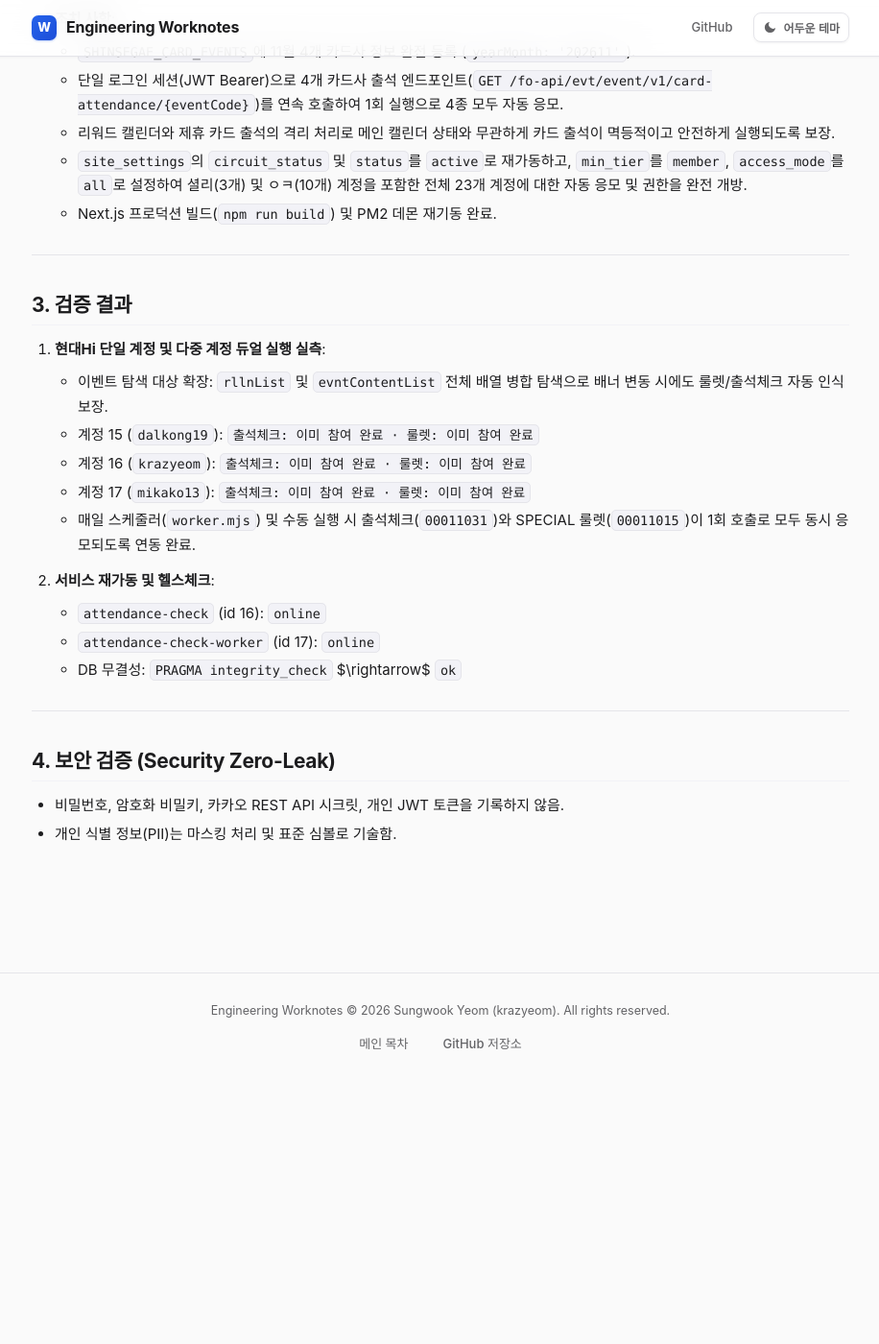
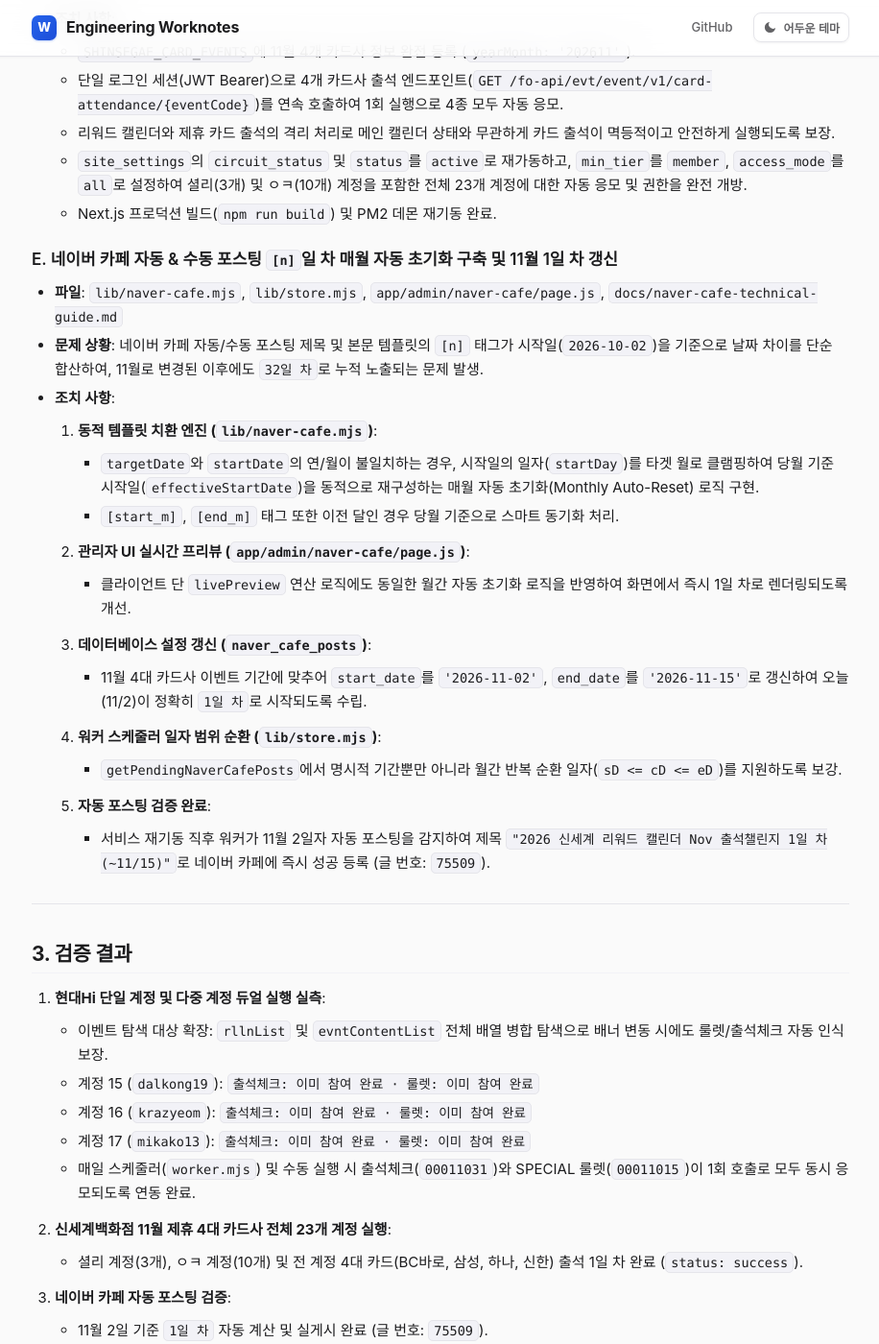
Before and after one commit to krazyeom/worknote, a Jekyll site: the page built from notes/2026-11-02-attendance-thehyundai-roulette-and-lottecinema.md, in a window 1280 px wide and 1400 px high, scrolled down 1992 px. Shown: the whole window at 96% size, without its empty margins (181-1097 px from the left). Built offline with Jekyll 4.4.1, drawn with Linux system fonts in a browser that asks for light colours; our own code applies the rules of GitHub Pages for plain Markdown files; before the commit the page ends 3125 px from its top, so only the background shows below that.

Commit message:
docs(worknote): record naver cafe [n] monthly auto-reset and nov 1st day update

```diff
--- a/notes/2026-11-02-attendance-thehyundai-roulette-and-lottecinema.md
+++ b/notes/2026-11-02-attendance-thehyundai-roulette-and-lottecinema.md
@@ -57,6 +57,22 @@
   - `site_settings`의 `circuit_status` 및 `status`를 `active`로 재가동하고, `min_tier`를 `member`, `access_mode`를 `all`로 설정하여 셜리(3개) 및 ㅇㅋ(10개) 계정을 포함한 전체 23개 계정에 대한 자동 응모 및 권한을 완전 개방.
   - Next.js 프로덕션 빌드(`npm run build`) 및 PM2 데몬 재기동 완료.
 
+### E. 네이버 카페 자동 & 수동 포스팅 `[n]`일 차 매월 자동 초기화 구축 및 11월 1일 차 갱신
+* **파일**: `lib/naver-cafe.mjs`, `lib/store.mjs`, `app/admin/naver-cafe/page.js`, `docs/naver-cafe-technical-guide.md`
+* **문제 상황**: 네이버 카페 자동/수동 포스팅 제목 및 본문 템플릿의 `[n]` 태그가 시작일(`2026-10-02`)을 기준으로 날짜 차이를 단순 합산하여, 11월로 변경된 이후에도 `32일 차`로 누적 노출되는 문제 발생.
+* **조치 사항**:
+  1. **동적 템플릿 치환 엔진 (`lib/naver-cafe.mjs`)**:
+     - `targetDate`와 `startDate`의 연/월이 불일치하는 경우, 시작일의 일자(`startDay`)를 타겟 월로 클램핑하여 당월 기준 시작일(`effectiveStartDate`)을 동적으로 재구성하는 매월 자동 초기화(Monthly Auto-Reset) 로직 구현.
+     - `[start_m]`, `[end_m]` 태그 또한 이전 달인 경우 당월 기준으로 스마트 동기화 처리.
+  2. **관리자 UI 실시간 프리뷰 (`app/admin/naver-cafe/page.js`)**:
+     - 클라이언트 단 `livePreview` 연산 로직에도 동일한 월간 자동 초기화 로직을 반영하여 화면에서 즉시 1일 차로 렌더링되도록 개선.
+  3. **데이터베이스 설정 갱신 (`naver_cafe_posts`)**:
+     - 11월 4대 카드사 이벤트 기간에 맞추어 `start_date`를 `'2026-11-02'`, `end_date`를 `'2026-11-15'`로 갱신하여 오늘(11/2)이 정확히 `1일 차`로 시작되도록 수립.
+  4. **워커 스케줄러 일자 범위 순환 (`lib/store.mjs`)**:
+     - `getPendingNaverCafePosts`에서 명시적 기간뿐만 아니라 월간 반복 순환 일자(`sD <= cD <= eD`)를 지원하도록 보강.
+  5. **자동 포스팅 검증 완료**:
+     - 서비스 재기동 직후 워커가 11월 2일자 자동 포스팅을 감지하여 제목 `"2026 신세계 리워드 캘린더 Nov 출석챌린지 1일 차 (~11/15)"`로 네이버 카페에 즉시 성공 등록 (글 번호: `75509`).
+
 ---
 
 ## 3. 검증 결과
@@ -67,7 +83,11 @@
    - 계정 16 (`krazyeom`): `출석체크: 이미 참여 완료 · 룰렛: 이미 참여 완료`
    - 계정 17 (`mikako13`): `출석체크: 이미 참여 완료 · 룰렛: 이미 참여 완료`
    - 매일 스케줄러(`worker.mjs`) 및 수동 실행 시 출석체크(`00011031`)와 SPECIAL 룰렛(`00011015`)이 1회 호출로 모두 동시 응모되도록 연동 완료.
-2. **서비스 재가동 및 헬스체크**:
+2. **신세계백화점 11월 제휴 4대 카드사 전체 23개 계정 실행**:
+   - 셜리 계정(3개), ㅇㅋ 계정(10개) 및 전 계정 4대 카드(BC바로, 삼성, 하나, 신한) 출석 1일 차 완료 (`status: success`).
+3. **네이버 카페 자동 포스팅 검증**:
+   - 11월 2일 기준 `1일 차` 자동 계산 및 실게시 완료 (글 번호: `75509`).
+4. **서비스 재가동 및 헬스체크**:
    - `attendance-check` (id 16): `online`
    - `attendance-check-worker` (id 17): `online`
    - DB 무결성: `PRAGMA integrity_check` $\rightarrow$ `ok`
```
